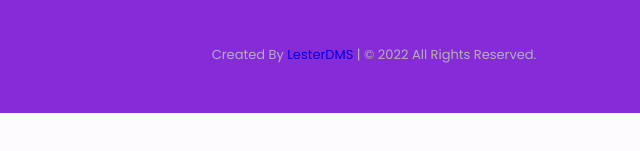
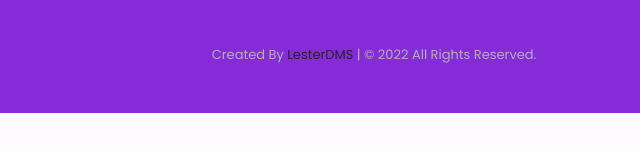
Before and after one commit to lesterdms/the-dictionary, a plain HTML site: page index.html in a window 1280 px wide. Shown: the part 8955-9106 px from the top of the page, 266-906 px from the left. Drawn offline with nearby package versions, Linux system fonts and the light colour scheme.

Commit message:
Update styles.css

```diff
--- a/Assets/css/styles.css
+++ b/Assets/css/styles.css
@@ -813,6 +813,9 @@ img{
     color: #b2b2b2;
     margin-top: var(--mb-3);
 }
+.footer__copy a{
+    color: var(--title-color);
+}
 .footer__title,
 .footer__link,
 .footer__social{
```
